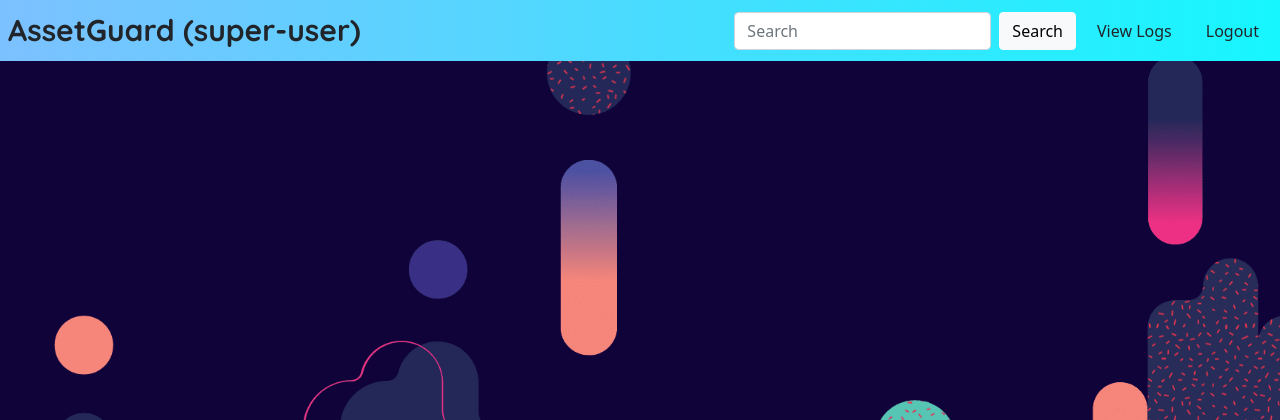
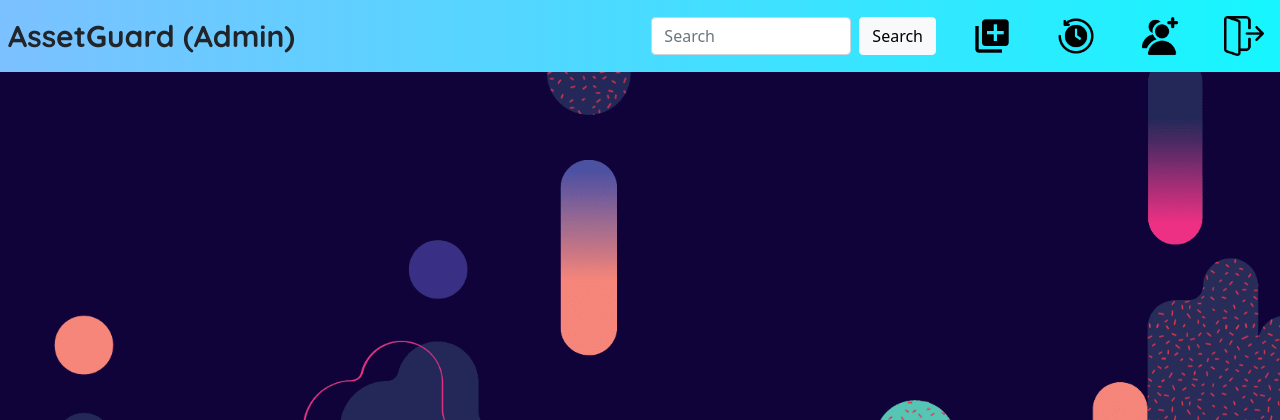
Before and after one commit to itsrahulg/Asset-management-and-tracking-system-, a Django app: page /dashboard in a window 1280 px wide. Shown: the top 420 px of the page. Run offline with Django 5.2, Linux system fonts and the light colour scheme; a user stored in the database is signed in.

Commit message:
designed the admin navbar

```diff
--- a/Project/AMTSapp/templates/AMTSapp/administrator_dashboard.html
+++ b/Project/AMTSapp/templates/AMTSapp/administrator_dashboard.html
@@ -19,7 +19,7 @@
 <body>
     <nav class="navbar navbar-expand-lg navbar-dark fixed-top">
         <div class="container-fluid nav-bg">
-            <a class="logo-text" href="#">AssetGuard (super-user)</a>
+            <a class="logo-text" href="#">AssetGuard (Admin)</a>
             <button class="navbar-toggler" type="button" data-bs-toggle="collapse" data-bs-target="#navbarsExample03" aria-controls="navbarsExample03" aria-expanded="false" aria-label="Toggle navigation">
                 <span class=""></span>
             </button>
@@ -30,15 +30,28 @@
                     <button class="btn btn-light" type="submit">Search</button>
                 </form>
 
+                <div class="ms-2 d-flex align-items-center">
+                    <a href="{% url 'addAsset' %}" class="btn icon-button me-2">
+                        <img src="{% static 'images/add-item.png' %}" alt="add item" class="nav-icon">
+                    </a>
 
+                    <a href="{% url 'log' %}" class="btn icon-button me-2">
+                        <img src="{% static 'images/history.png' %}" alt="view logs" class="nav-icon">
+                    </a>
 
-                <div class="ms-2 d-flex align-items-center">
-                    <a href="{% url 'log' %}" class="btn login-button me-2">View Logs</a>
-                    <a href="{% url 'logout' %}" class="btn login-button">Logout</a>
+                    <a href="{% url 'adduser' %}" class="btn icon-button me-2">
+                        <img src="{% static 'images/add-user.png' %}" alt="add user" class="nav-icon">
+                    </a>
+
+                    <a href="{% url 'logout' %}" class="btn icon-button">
+                        <img src="{% static 'images/logout-icon.png' %}" alt="logout" class="nav-icon">
+                    </a>
                 </div>
             </div>
         </div>
     </nav>
+
+
 
 
 
--- a/Project/AMTSapp/urls.py
+++ b/Project/AMTSapp/urls.py
@@ -11,5 +11,6 @@ urlpatterns = [
     path('log',views.updatelog,name="log"),
     path('google-login/', views.google_login, name='google_login'),
     path('oauth2callback/', views.google_callback, name='google_callback'),
+    path('adduser',views.adduser,name="adduser"),
 
 ]
--- a/Project/AMTSapp/views.py
+++ b/Project/AMTSapp/views.py
@@ -122,3 +122,7 @@ def addAsset(request):
 
 def updatelog(request):
     return render(request,'AMTSapp/update-log.html')
+
+
+def adduser(request):
+    return render(request,'AMTSapp/add-superuser.html')
--- a/Project/static/css/superuser.css
+++ b/Project/static/css/superuser.css
@@ -56,51 +56,6 @@ body{
     text-decoration: none; /* Keep the underline removed on hover */
 }
 
-/* .login-button,.signup-button{
-
-    color:whitesmoke;
-    padding:5px 10px 5px ;
-    border-radius: 10px;
-    font-size: 25px;
-    font-family: 'Gill Sans', 'Gill Sans MT', Calibri, 'Trebuchet MS', sans-serif;
-    font-weight: 300;
-    margin-right: 35px;
-    transition: 0.5s;
-    background: none;
-    background-color: #478CCF ;
-    margin-bottom: 0.5rem;
-
-}
-
-.login-button:hover{
-
-    background-color:whitesmoke;
-    padding:5px 10px 5px ;
-    border-radius: 10px;
-    color:black;
-    font-size: 25px;
-    font-family: 'Gill Sans', 'Gill Sans MT', Calibri, 'Trebuchet MS', sans-serif;
-    font-weight: 300;
-    border-color: blue;
-
-
-}
-
-
-.signup-button:hover{
-
-    background-color: whitesmoke;
-    padding:5px 10px 5px ;
-    border-radius: 10px;
-    color:black;
-    font-size: 25px;
-    font-family: 'Gill Sans', 'Gill Sans MT', Calibri, 'Trebuchet MS', sans-serif;
-    font-weight: 300;
-    border-color: blue;
-
-} */
-
-
 .floating-plus {
     position: fixed;
     bottom: 20px;
@@ -120,3 +75,28 @@ body{
     max-width: 100%;
     max-height: 100%;
 }
+
+.navbar .icon-button {
+    background: none;
+    border: none;
+    padding: 0.5rem;
+    transition: transform 0.2s ease-in-out;
+}
+
+.navbar .icon-button .nav-icon {
+    width: 40px;
+    height: 40px;
+    object-fit: contain;
+    margin-left: 20px;
+    transition: transform 0.2s ease-in-out;
+}
+
+.navbar .icon-button:hover .nav-icon {
+    opacity: 0.8;
+    transform: scale(1.2);
+
+}
+
+.navbar .form-control {
+    max-width: 200px;
+}
```
Also changed, not shown: Project/AMTSapp/templates/AMTSapp/add-superuser.html (+11 -0 lines), Project/AMTSapp/templates/AMTSapp/user_dashboard.html (+16 -9 lines), Project/static/css/user.css (+40 -37 lines), Project/static/images/add-item.png (added), Project/static/images/add-user.png (added).
